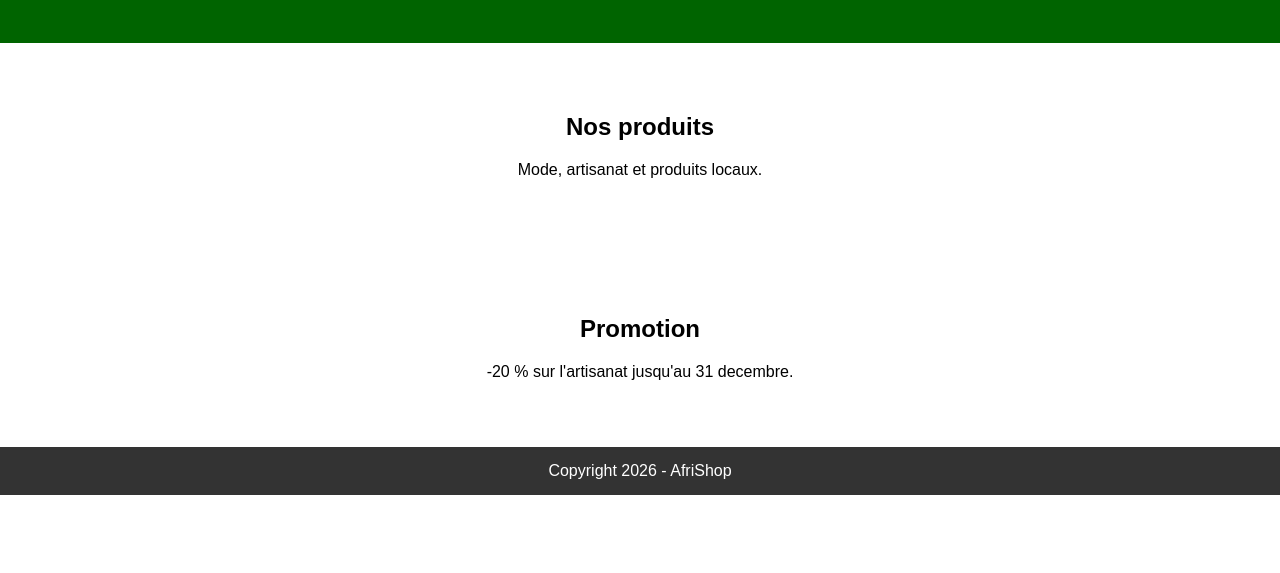
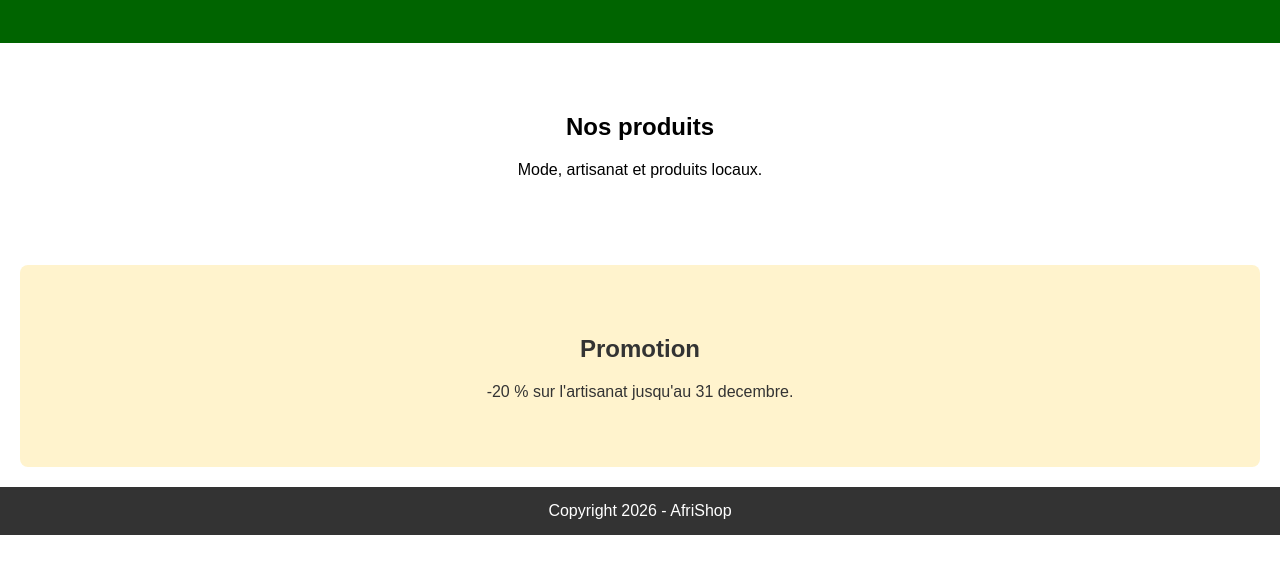
Before and after one commit to silastk28/AfriShop, a plain HTML site: page index.html in a window 1280 px wide. Shown: the part 131-704 px from the top of the page. Drawn offline with Linux system fonts and the light colour scheme.

Commit message:
fix: mettre en valeur la section promotion

```diff
--- a/style.css
+++ b/style.css
@@ -3,3 +3,4 @@ body { font-family: Arial, sans-serif; margin: 0; text-align: center; }
 header { background: darkgreen; color: white; padding: 30px; }
 section { padding: 50px; }
 footer { background: #333; color: white; padding: 15px; }
+.promotion { background: #fff3cd; color: #333; margin: 20px; border-radius: 8px; }
```
